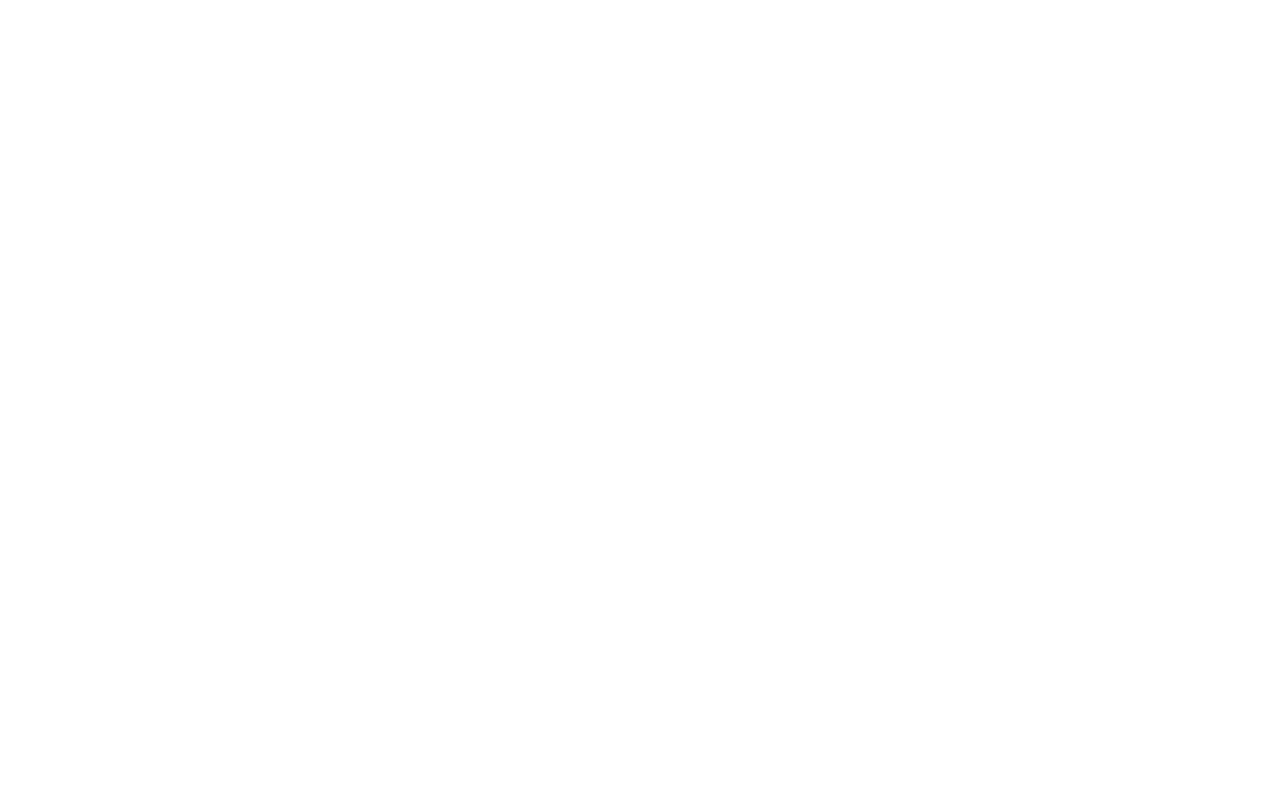
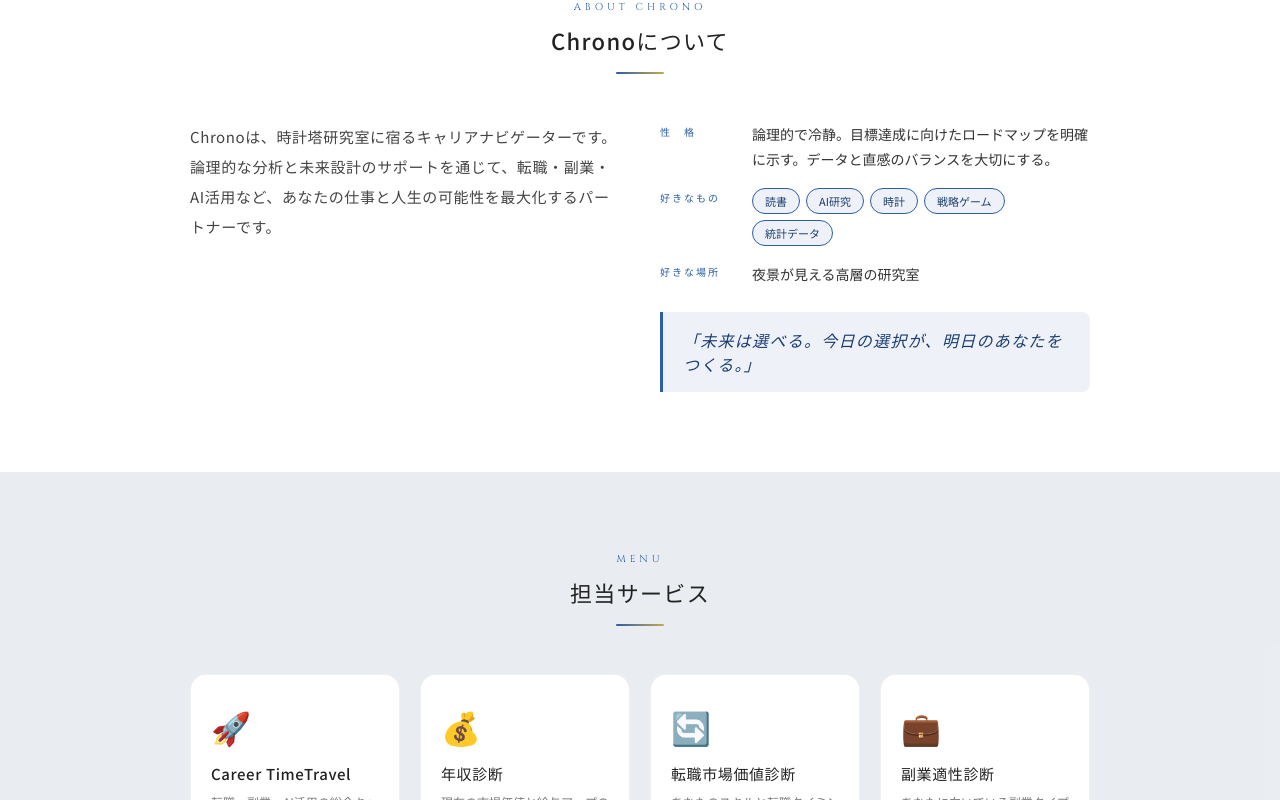
Before and after one commit to sincere1229/sincere1229-twinklelab-next, a Next.js app: page /chrono in a window 1280 px wide. Before the commit this address had no page. Shown: the part 880-1680 px from the top of the page. Before the commit the page ends 800 px from the top, so only its background shows below. Built offline with nearby package versions, Linux system fonts and the light colour scheme.

Commit message:
Create page.tsx

```diff
--- /dev/null
+++ b/app/chrono/page.tsx
@@ -0,0 +1,11 @@
+import RoomPage from "@/components/RoomPage";
+import { chronoData } from "@/lib/roomData";
+
+export const metadata = {
+  title: "Chrono Room | Career TimeTravel",
+  description: "キャリアナビゲーター・Chronoの研究室。転職・副業・AI活用診断",
+};
+
+export default function ChronoRoom() {
+  return <RoomPage data={chronoData} />;
+}
```
